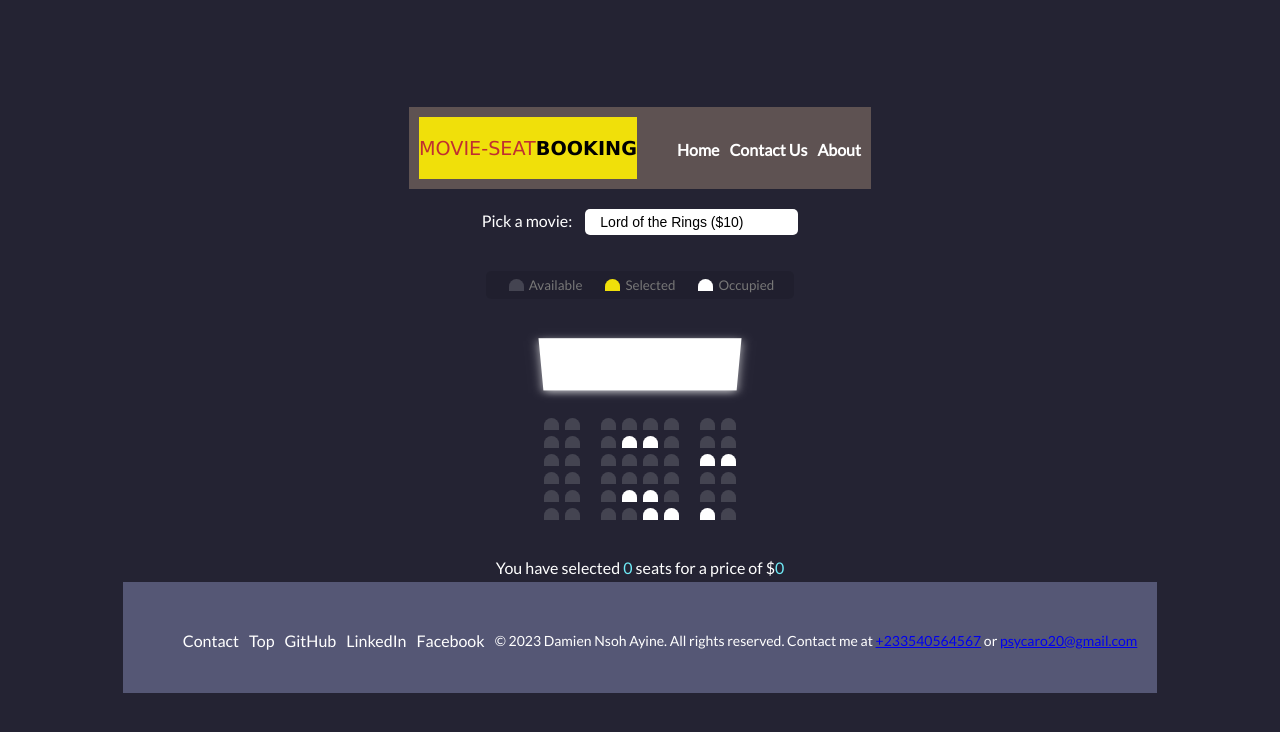
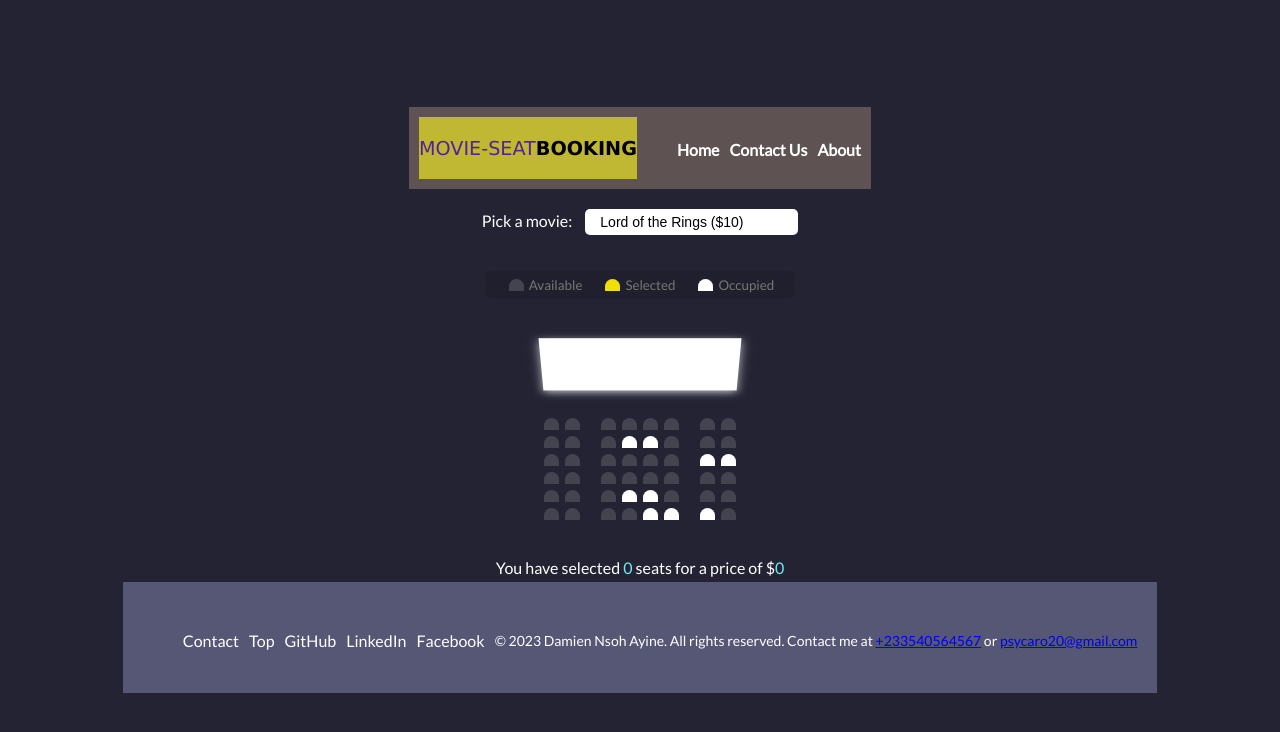
Before and after one commit to Damiennsoh/Movie-Seat-Booking, a plain HTML site: page index.html in a window 1280 px wide. Drawn offline with Linux system fonts and the light colour scheme.

Commit message:
modified the css file

```diff
--- a/style.css
+++ b/style.css
@@ -9,14 +9,14 @@
   font-family: 'Lucida Sans', 'Lucida Sans Regular', 'Lucida Grande', 'Lucida Sans Unicode', Geneva, Verdana, sans-serif;
   font-size: larger;
   text-align: justify;
-  background-color: #f0e00a;
+  background-color: #c0b733;
 }
 
 /* navbar */
 /* Navbar styles */
 .navbar {
   background-color: #5e5252;
-  color: #c03030;
+  color: #51229c;
   display: flex;
   justify-content: space-between;
   align-items: center;
```
